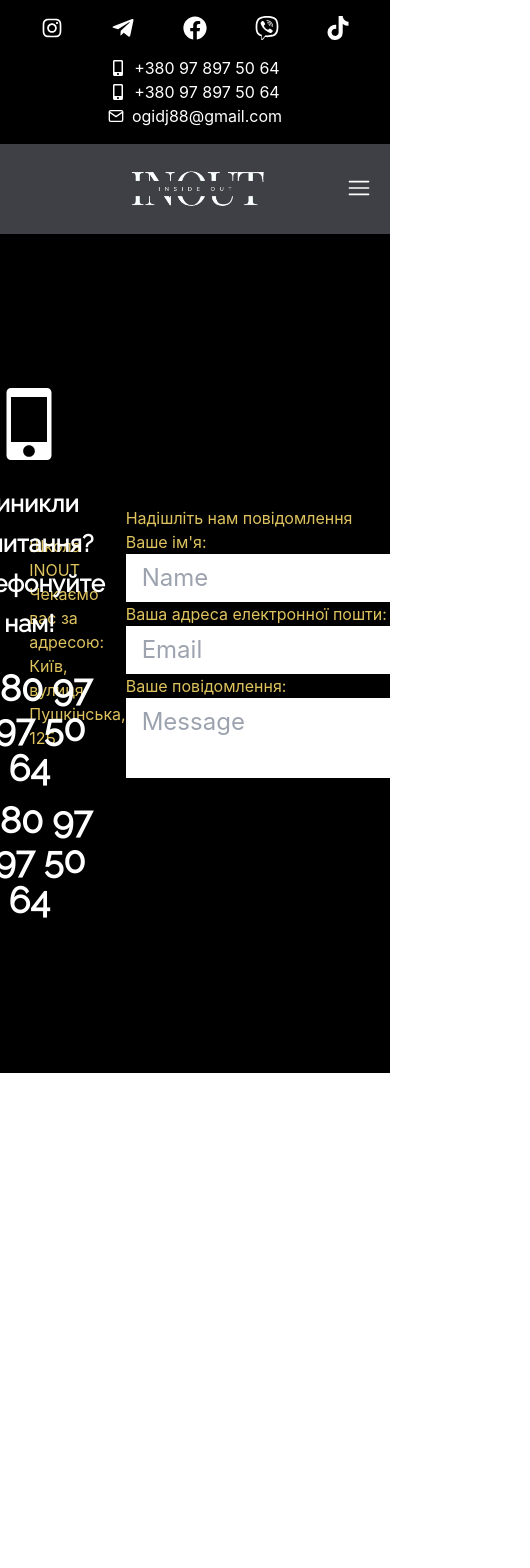
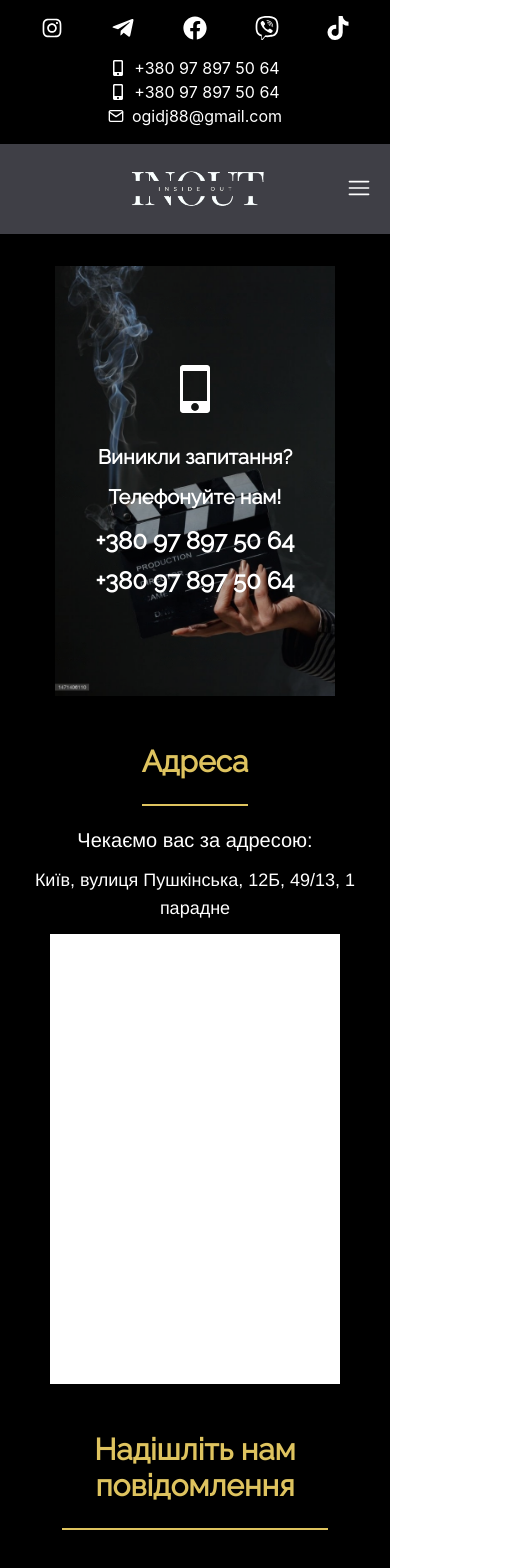
Before and after one commit to VladyslavMazurets/zona_course, a React (Create React App) app: page /contactus in a window 390 px wide. Shown: the top 1568 px of the page, 530 px wide, since content can reach past the window. Before the commit the page ends 1073 px from the top, so only its background shows below. Built offline with nearby package versions, Linux system fonts and the light colour scheme; a web font is replaced by a local one.

Commit message:
added responsive for sm, md, lg devise

```diff
--- a/src/components/ContactUs.jsx
+++ b/src/components/ContactUs.jsx
@@ -1,29 +1,42 @@
 import React from 'react';
 import { GoDeviceMobile } from 'react-icons/go';
 
-const numberStyle = 'text-4xl font-raleway font-bold mt-3';
-const labelStyle = 'flex flex-col text-gold';
-const inputStyle = 'text-2xl text-black py-2 px-4';
+const numberStyle = `text-2xl font-raleway font-bold mt-2 xl:mt-3 md:text-4xl
+lg:text-2xl`;
+const inputTitleStyle = `flex flex-col text-xl text-gold font-droid mt-5 mb-1
+md:text-2xl md:mt-4 lg:text-xl lg:mt-3`;
+const inputStyle = `text-lg text-black py-1 px-3 w-full rounded-[5px]
+border-4 border-transparent focus:outline-none focus:border-gold md:text-xl
+lg:text-lg`;
+const titleStyle = `text-3xl text-gold font-raleway font-semibold mb-5
+border-b-2 border-gold pb-6 md:mb-8 md:text-5xl lg:text-4xl`;
 
 function ContactUs() {
   return (
-    <div className="h-max w-auto flex justify-center items-center bg-black">
-      <div className="flex justify-between items-center py-8 w-[85%]">
+    <div
+      className="h-max w-auto flex justify-center items-center
+    bg-black"
+    >
+      <div
+        className="flex flex-col justify-between items-center py-8 w-[85%]
+      lg:flex-row lg:w-[95%]"
+      >
         <div
           className="bg-[url('/src/assets/images/contact_bg.jpg')] bg-center
-          bg-no-repeat bg-cover h-[775px] w-[350px] flex items-center
-          justify-center relative"
+          bg-no-repeat bg-cover h-[430px] w-[280px] flex items-center
+          justify-center relative md:h-[350px] md:w-[700px] lg:w-[250px]
+          lg:h-[700px] xl:h-[775px] xl:w-[350px]"
         >
-          <div className="absolute h-full w-full bg-black opacity-30 z-0" />
+          <div className="absolute z-0 h-full w-full bg-black opacity-20" />
 
           <div
-            className="absolute z-50 text-white flex flex-col text-center
+            className="absolute z-10 text-white flex flex-col text-center
            items-center"
           >
-            <GoDeviceMobile className="text-7xl mb-6" />
+            <GoDeviceMobile className="text-5xl mb-6 md:text-7xl lg:text-6xl" />
             <span
-              className="text-2xl font-raleway font-semibold leading-10
-            mb-3"
+              className="text-xl font-raleway font-semibold leading-10
+            md:mb-3 md:text-2xl lg:text-xl"
             >
               Виникли запитання? <br /> Телефонуйте нам!
             </span>
@@ -32,21 +45,49 @@ function ContactUs() {
           </div>
         </div>
 
-        <div className="flex flex-col">
-          <span className="text-gold">
-            Школа INOUT
-            <p>Чекаємо вас за адресою:</p>
-            <p>Київ, вулиця Пушкінська, 12Б</p>
+        <div
+          className="flex flex-col items-center mt-12 lg:m-0 lg:w-[35%]
+        lg:items-start"
+        >
+          <span className={`${titleStyle} w-max`}>Адреса</span>
+
+          <div
+            className="flex flex-col items-center text-center lg:mt-8
+            lg:text-start lg:items-start"
+          >
+            <span
+              className="text-xl font-droid text-white mb-3 md:text-2xl
+            lg:text-xl"
+            >
+              Чекаємо вас за адресою:
+            </span>
+            <span className="text-white font-droid text-lg mb-3">
+              Київ, вулиця Пушкінська, 12Б, 49/13, 1 парадне
+            </span>
+
+            <div
+              className="w-[290px] h-[450px] bg-white md:w-[700px] lg:w-full
+              lg:h-[300px] lg:mb-8 xl:w-[600px] xl:h-[450px]"
+            />
+          </div>
+        </div>
+
+        <div
+          className="flex flex-col items-center mt-12 xl:items-start
+         lg:m-0 lg:w-[30%]"
+        >
+          <span
+            className={`${titleStyle} text-center w-[80%] md:w-[50%] lg:w-[85%]
+          xl:w-[68%]`}
+          >
+            Надішліть нам повідомлення
           </span>
 
-          <div>Map</div>
-        </div>
-
-        <div className="flex flex-col">
-          <span className="text-gold">Надішліть нам повідомлення</span>
-          <form className="flex flex-col">
-            <label htmlFor="name" className={labelStyle}>
-              Ваше ім&apos;я:
+          <form className="flex flex-col w-full">
+            <label htmlFor="name">
+              <span className={`${inputTitleStyle} xl:mt-10`}>
+                Ваше ім&apos;я:
+              </span>
               <input
                 name="name"
                 placeholder="Name"
@@ -54,8 +95,10 @@ function ContactUs() {
                 required
               />
             </label>
-            <label htmlFor="email" className={labelStyle}>
-              Ваша адреса електронної пошти:
+            <label htmlFor="email">
+              <span className={inputTitleStyle}>
+                Ваша адреса електронної пошти:
+              </span>
               <input
                 name="email"
                 placeholder="Email"
@@ -63,16 +106,27 @@ function ContactUs() {
                 required
               />
             </label>
-            <label htmlFor="text" className={labelStyle}>
-              Ваше повідомлення:
+            <label htmlFor="text">
+              <span className={inputTitleStyle}>Ваше повідомлення:</span>
               <textarea
+                rows="6"
                 name="text"
                 placeholder="Message"
-                className="text-2xl text-black py-2 px-4 resize-none"
+                className="w-full text-xl text-black py-2 px-3 resize-none
+                rounded-[5px] border-4 border-transparent focus:outline-none
+                focus:border-gold"
                 required
               />
             </label>
-            <button type="submit">Надіслати</button>
+            <button
+              type="submit"
+              className="bg-gold text-xl font-droid py-1 mt-6
+              rounded-[5px] transition duration-300 ease-linear	border-2
+              border-transparent hover:bg-black hover:text-gold
+              hover:border-gold lg:w-1/2 xl:w-1/3"
+            >
+              Надіслати
+            </button>
           </form>
         </div>
       </div>
--- a/src/components/Navbar/NavbarSmall.jsx
+++ b/src/components/Navbar/NavbarSmall.jsx
@@ -17,7 +17,7 @@ function NavbarSmall({ setButtonClick }) {
     : 'animate-movehomepassive';
 
   return (
-    <div className="block xl:hidden">
+    <nav className="block xl:hidden">
       <RxHamburgerMenu
         className="text-2xl absolute top-[35%] right-[5%] text-white
         md:right-[3%]"
@@ -74,7 +74,7 @@ function NavbarSmall({ setButtonClick }) {
           </button>
         </div>
       )}
-    </div>
+    </nav>
   );
 }
 
```
